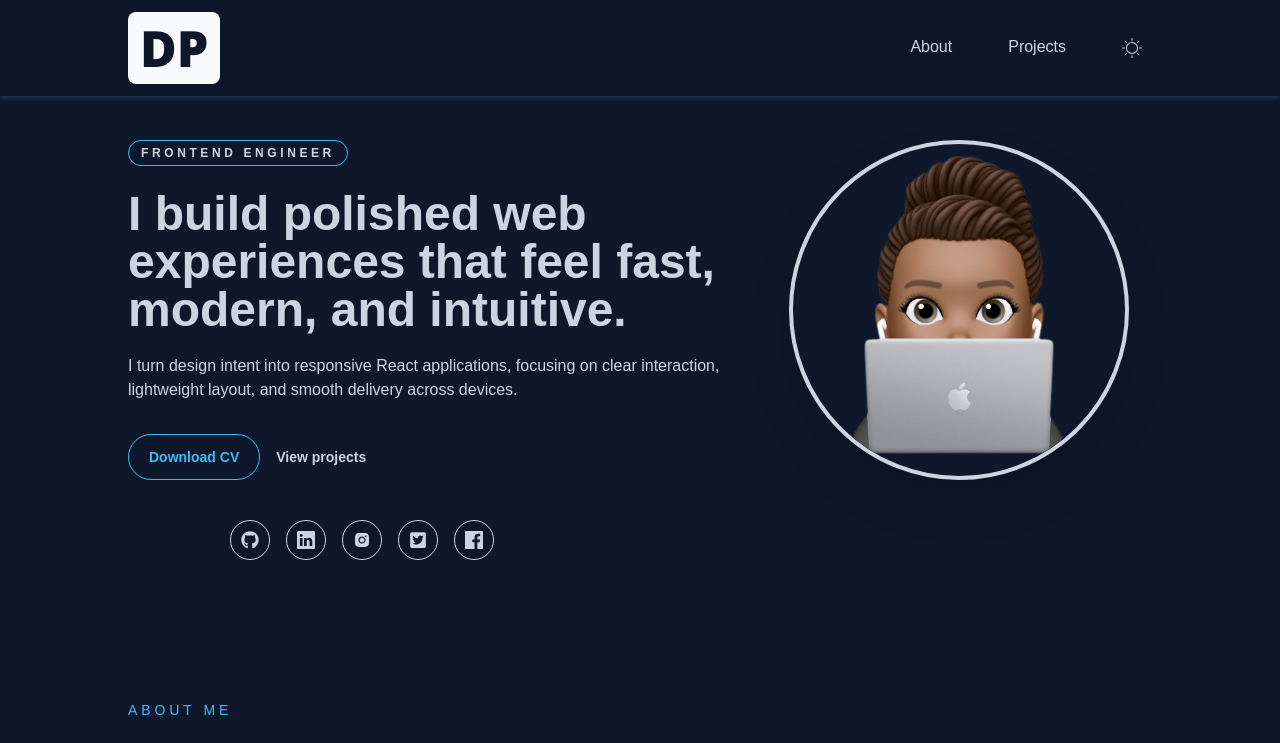
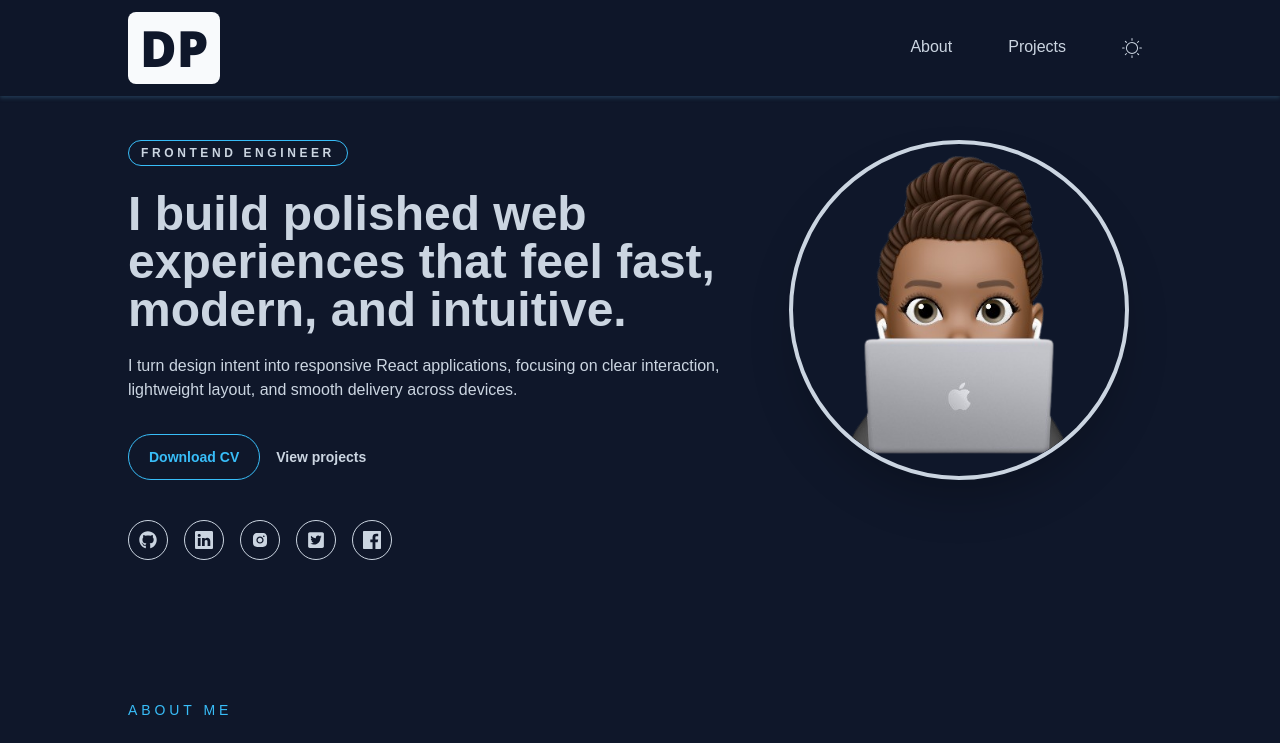
Before and after one commit to Preshstiks/davies.dev, a Next.js app: page / in a window 1280 px wide. Shown: the top 743 px of the page. Built offline with nearby package versions, Linux system fonts and the light colour scheme; a web font is replaced by a local one.

Commit message:
feat:CV updated

```diff
--- a/components/Hero.js
+++ b/components/Hero.js
@@ -96,7 +96,7 @@ const Hero = () => {
         </div>
       </div>
 
-      <div className="mx-auto mt-10 flex max-w-[1180px] justify-center gap-4 px-[10%] text-gray-400 sm:justify-start">
+      <div className="mx-auto mt-10 flex max-w-[1180px] justify-center gap-4 text-gray-400 sm:justify-start">
         {socialLinks.map(({ href, label, icon: Icon }) => (
           <a
             key={label}
```
